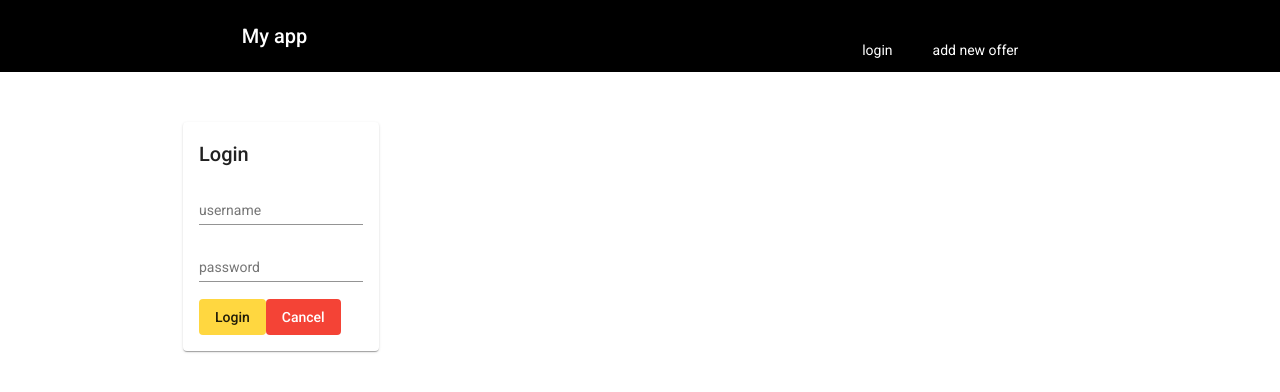
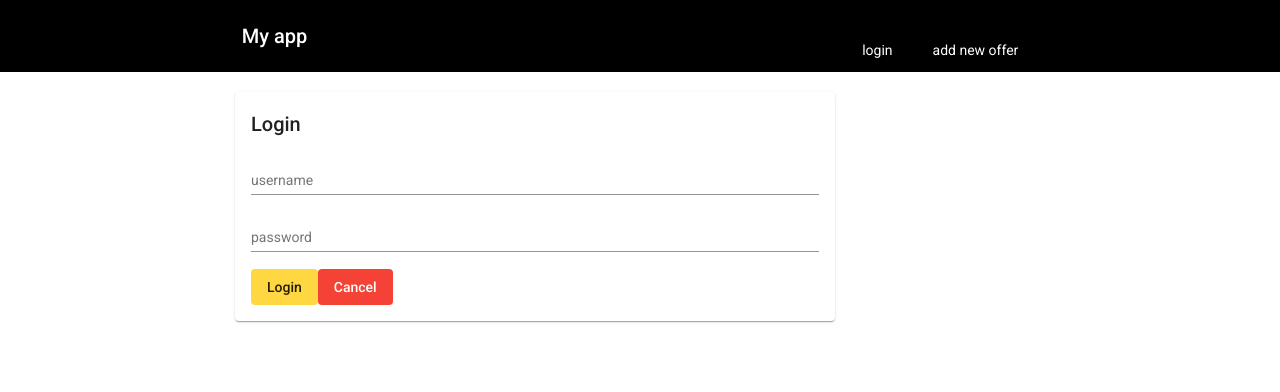
Before and after one commit to aga555/market, an Angular app: page /login in a window 1280 px wide. Shown: the top 392 px of the page. Built offline with nearby package versions, Linux system fonts and the light colour scheme.

Commit message:
styling login -flex

```diff
--- a/src/app/components/login/login.component.html
+++ b/src/app/components/login/login.component.html
@@ -1,4 +1,5 @@
-<mat-card class="col-6 offset-3">
+<mat-card class="col-8 offset-2" style="width: 900px;margin: auto">
+
   <h2> Login </h2>
   <mat-form-field color="accent">
     <input  [(ngModel)]="username" matInput placeholder="username">
```
